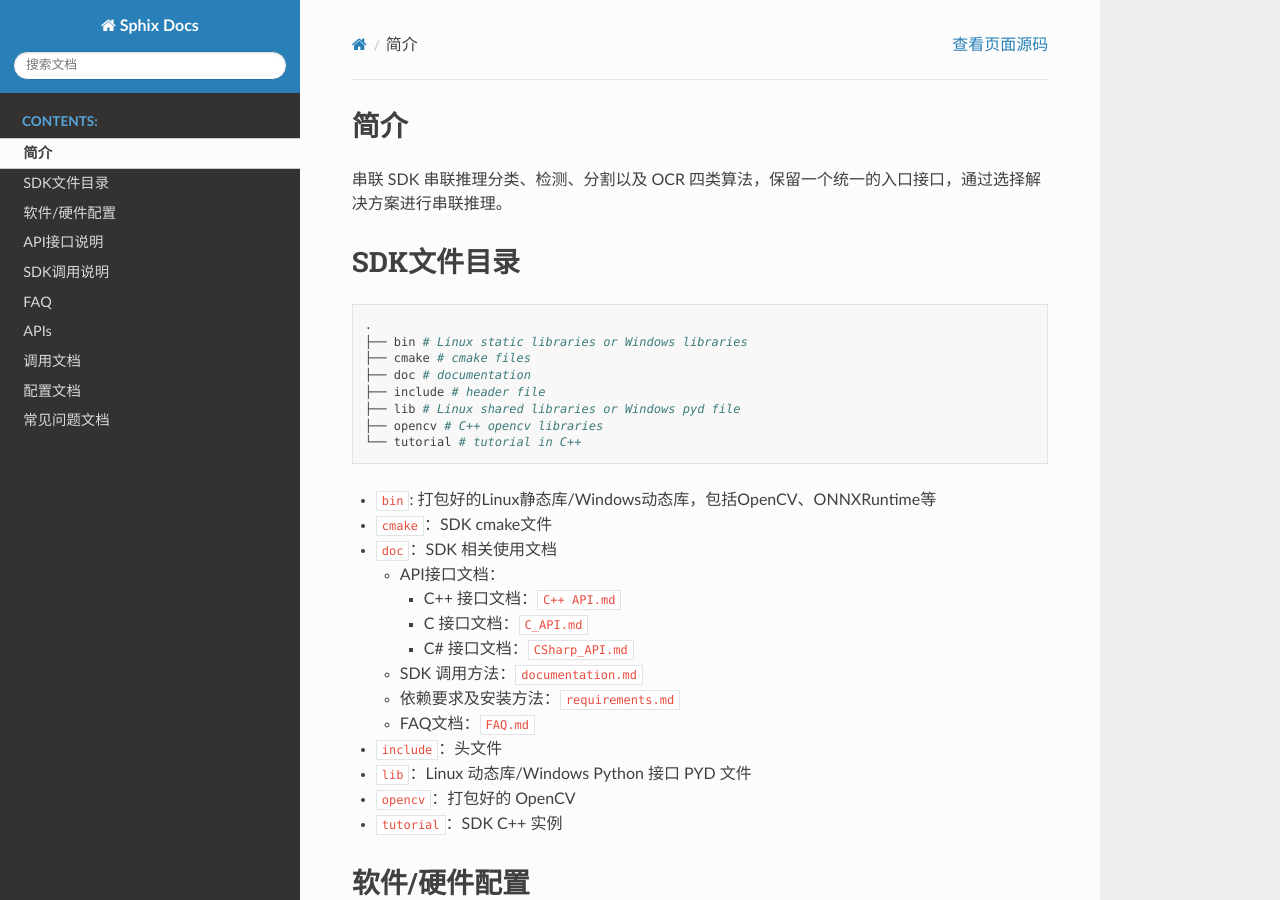
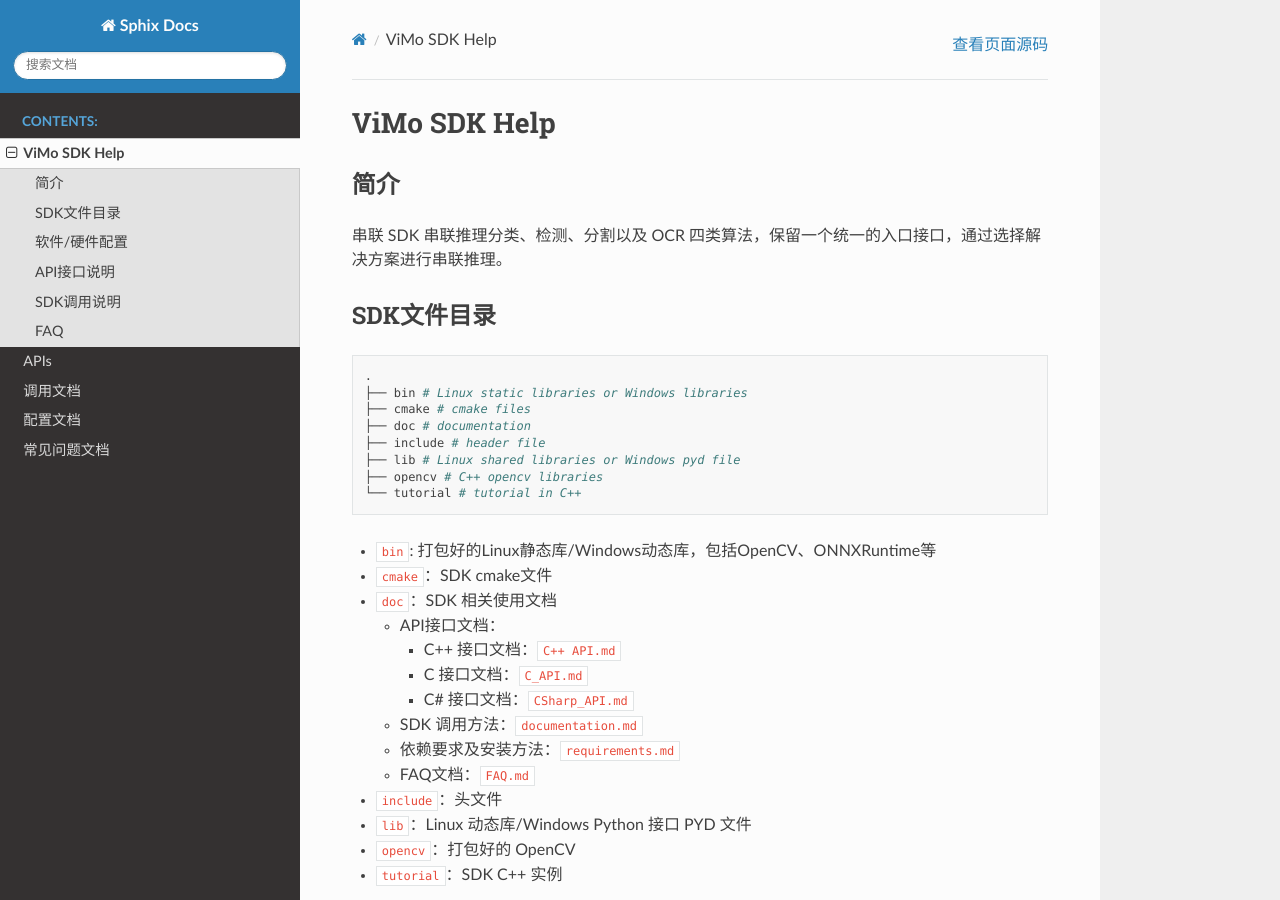
Before and after one commit to FHedy/ViMo-SDK-Help-Demo, a Sphinx documentation site: the page built from source/Readme.md, in a window 1280 px wide and 900 px high. Built offline with Sphinx 7.4.7 and the Read the Docs theme 2.0.0, drawn with Linux system fonts in a browser that asks for light colours.

Commit message:
Update Readme.md

```diff
--- a/source/Readme.md
+++ b/source/Readme.md
@@ -1,3 +1,4 @@
+# ViMo SDK Help
 ## 简介
 
 串联 SDK 串联推理分类、检测、分割以及 OCR 四类算法，保留一个统一的入口接口，通过选择解决方案进行串联推理。
```
